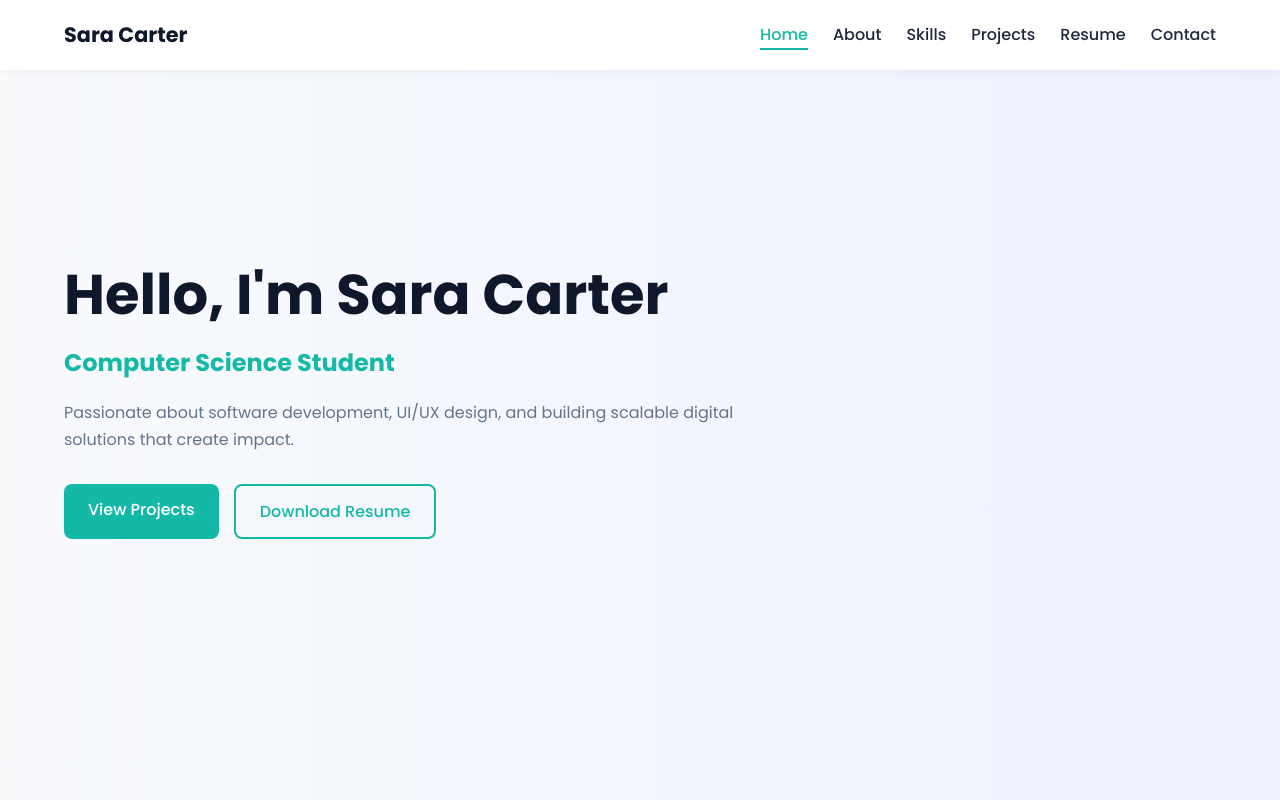
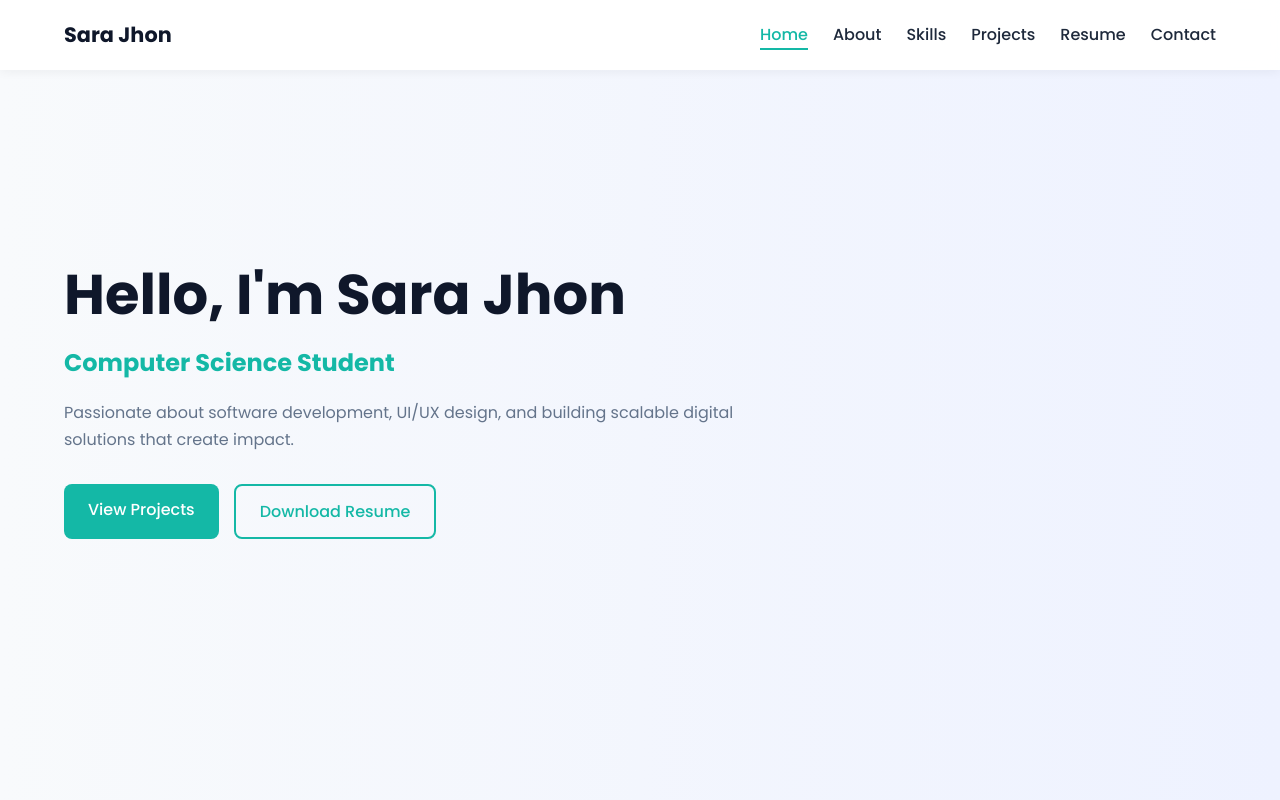
Before and after one commit to charulata-09/codealpha_task-1, a plain HTML site: page index.html in a window 1280 px wide. Shown: the top 800 px of the page. Drawn offline with Linux system fonts and the light colour scheme.

Commit message:
Change name from 'Sara Carter' to 'Sara Jhon'
Updated the name from 'Sara Carter' to 'Sara Jhon' in the header and hero section.

```diff
--- a/index.html
+++ b/index.html
@@ -27,7 +27,7 @@
          <header>
             <div class="container">
                  <nav>
-                     <div class="logo">Sara Carter</div>
+                     <div class="logo">Sara Jhon</div>
                      <ul class="nav-links" id="navLinks">
                          <li>
                             <a href="#home" class="nav-link active">Home</a>
@@ -58,7 +58,7 @@
         <section class="hero" id="home">
             <div class="container">
                 <div class="hero-content">
-                    <h1>Hello, I'm Sara Carter</h1>
+                    <h1>Hello, I'm Sara Jhon</h1>
                     <h3>Computer Science Student</h3>
                     <p> Passionate about software development, UI/UX design, and building scalable digital solutions that create impact. </p>
                     <div class="hero-buttons">
@@ -285,7 +285,7 @@
         <!-- ========================= FOOTER ========================= -->
         <footer>
             <div class="container">
-                <p>© 2026 Sara Carter. All Rights Reserved.</p>
+                <p>© 2026 Sara Jhon. All Rights Reserved.</p>
                 <div class="footer-links">
                     <a href="#home">Home</a>
                     <a href="#about">About</a>
```
